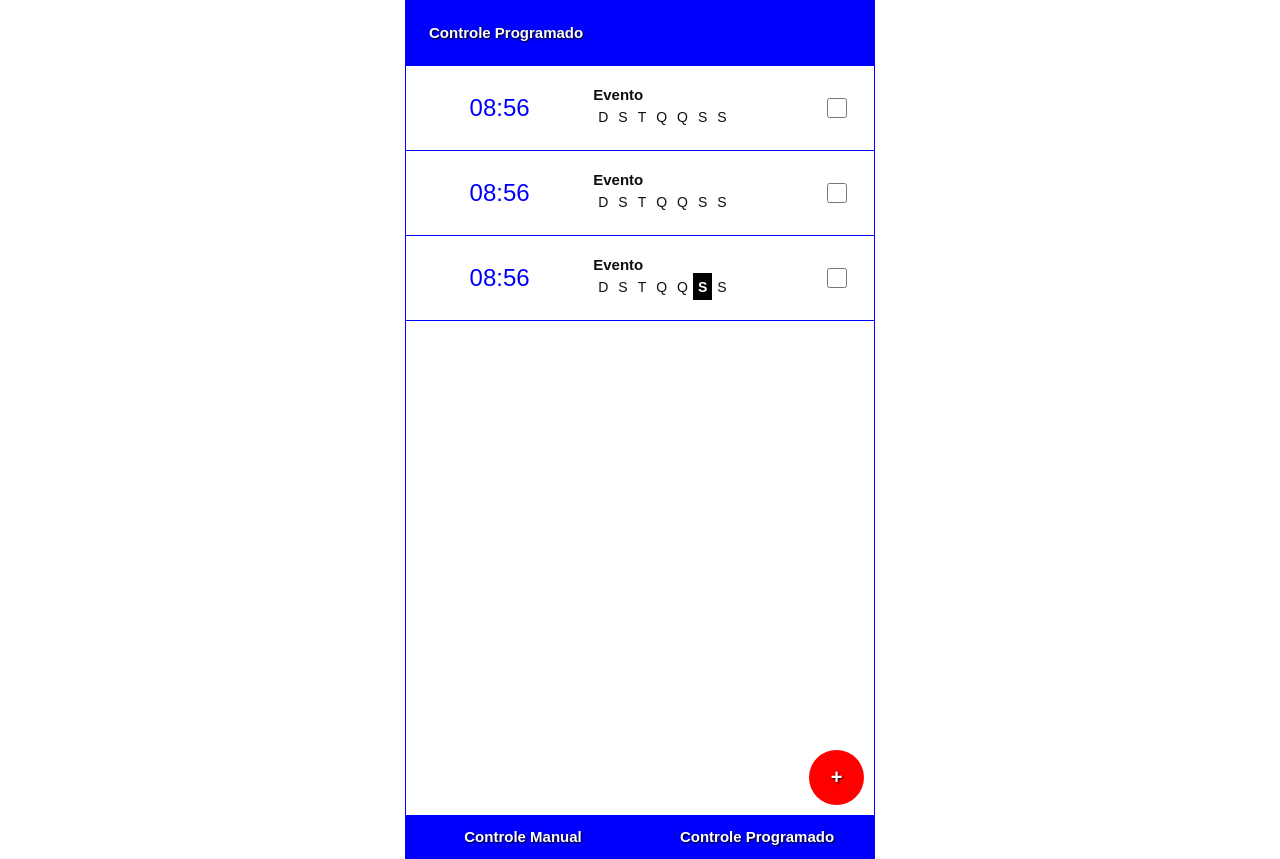
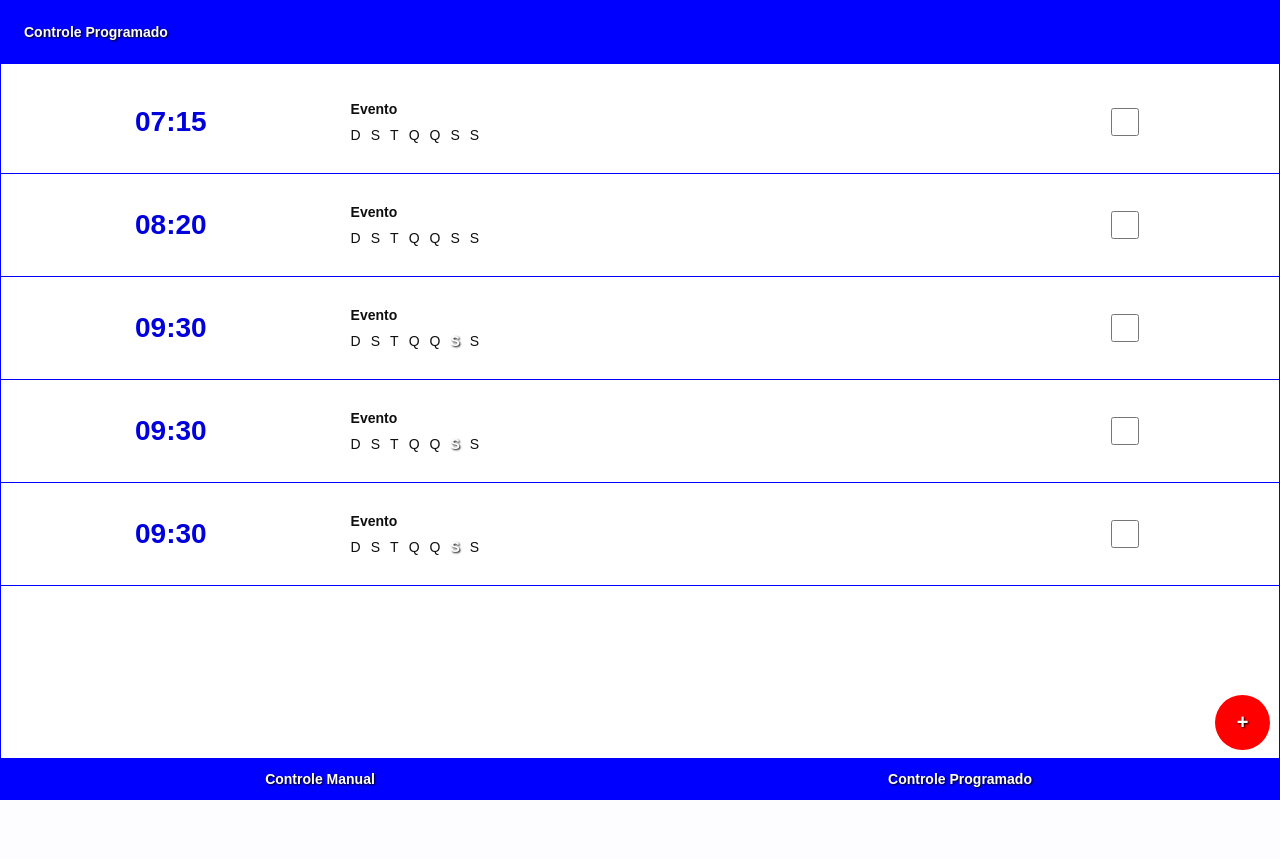
Before and after one commit to ricardoboing/TCC, a PHP site: page /listar_evento.html in a window 1280 px wide. After the commit the page ends 800 px from the top, so only its background shows below. Run offline with PHP 8.4, Linux system fonts and the light colour scheme.

Commit message:
Adaptacoes da interface para mobile; Alteracoes na animacao para apresentacao (blender).

```diff
--- a/Codigo/Web/css/style.css
+++ b/Codigo/Web/css/style.css
@@ -4,24 +4,34 @@
 	list-style-type: none;
 	text-decoration: none;
 	color: rgb(15,15,15);
-	font-family: Arial;
-	font-size: 15px;
+	font-family: sans-serif;
+	-webkit-box-sizing: border-box;
+	-moz-box-sizing: border-box;
+	box-sizing: border-box;
+	z-index: 1;
+	font-size: 14px;
+}
+html, body {
+	width: 100%;
+	height: 100%;
 }
 div.centralizado {
-	width: 470px;
+	width: 100%;
 	margin: auto;
-	padding: 0px 5px;
+	padding: 0px;
+	position: relative;
+	height: 100%;
+	min-height: 100%;
 }
 
 /* ----------- Button ----------- */
 button {
-	padding: 7px 14px;
+	padding: 5px 13px;
 	border-width: 1px;
 	border-style: solid;
 	border-radius: 3px;
 	cursor: pointer;
 	outline: none;
-	font-size: 14px;
 }
 button.green {
 	color: white;
@@ -63,15 +73,20 @@ input[type='number'] {
 input[type='number'],
 input[type='text'] {
 	height: 20px;
-	padding: 3px 5px;
-	border-width: 2px;
+	padding: 13px;
+	border: 1px rgb(180,180,180) solid;
 }
 input[type='file'],
 input[type='range'] {
-	width: 286px;
+	width: 41vw;
 }
 input[type='file']:disabled {
 	color: rgb(130, 130, 130);
+}
+input[type='checkbox'] {
+	width: 28px;
+	height: 28px;
+	cursor: pointer;
 }
 
 /* ----------- Input[range] ----------- */
@@ -133,10 +148,12 @@ input[type=range]:disabled::-moz-range-thumb {
 
 /* ----------- Header ----------- */
 header {
-	width: 468px;
+	width: 100%;
 	float: left;
 	background-color: blue;
 	border: 1px blue solid;
+	position: fixed;
+	z-index: 100;
 }
 header span {
 	color: white;
@@ -146,34 +163,20 @@ header span {
 	text-shadow: 1px 1px 2px black;
 }
 
-/* ----------- Section ----------- */
-section {
-	width: 422px;
-	float: left;
-	padding: 0px 23px;
-	margin-top: 20px;
-}
-section input {
-	float: left;
-}
-section input[type='file'] {
-	height: 25px;
-	padding-top: 2px;
-}
-section.menu {
+/* ----------- Footer ----------- */
+footer {
 	width: 100%;
 	float: none;
 	padding-left: 0px;
 	padding-right: 0px;
-	margin-top: 15px;
-	position: absolute;
+	position: fixed;
 	bottom: 0;
 }
-section.menu ul {
+footer ul {
 	width: 100%;
 	float: left;
 }
-section.menu input[type='button'] {
+footer input[type='button'] {
 	width: 55px;
 	height: 55px;
 	float: right;
@@ -187,8 +190,11 @@ section.menu input[type='button'] {
 	color: white;
 	text-shadow: 1px 1px 2px black;
 	cursor: pointer;
+	position: absolute;
+	right: 0;
+	bottom: 40px;
 }
-section.menu a {
+footer a {
 	width: 50%;
 	padding: 13px 0px;
 	float: left;
@@ -198,7 +204,7 @@ section.menu a {
 	background-color: blue;
 	text-shadow: 1px 1px 2px black;
 }
-section.menu button {
+footer button {
 	width: 50%;
 	padding: 13px 0px;
 	float: left;
@@ -209,27 +215,43 @@ section.menu button {
 	border-width: 0px;
 	border-radius: 0px;
 	margin: 0px;
-	font-size: 15px;
 	text-shadow: 1px 1px 2px black;
 }
-section.menu button:hover {
+footer button:hover {
 	background-color: blue;
 	background-image: none;
 }
 
+/* ----------- Section ----------- */
+section {
+	width: 100%;
+	float: left;
+	padding: 0px 23px;
+	margin-top: 20px;
+}
+section input {
+	float: left;
+}
+section input[type='file'] {
+	height: 25vh;
+	padding-top: 2px;
+}
+
 /* ----------- Main ----------- */
 main {
-	width: 468px;
-	min-height: 732px;
-	padding-bottom: 60px;
+	width: 100%;
+	min-height: 100%;
+	padding-bottom: 70px;
 	float: left;
 	border: 1px blue solid;
 	position: relative;
+	padding-top: 70px;
 }
 main div {
 	width: 100%;
 	float: left;
 	margin-top: 15px;
+	display: table;
 }
 main div.titulo {
 	width: 100%;
@@ -239,7 +261,7 @@ main div.titulo {
 	padding-bottom: 5px;
 }
 main label {
-	width: 130px;
+	width: 100vw;
 	height: 27px;
 	display: table-cell;
 	vertical-align: middle;
@@ -248,17 +270,54 @@ main span.disabled {
 	color: rgb(130, 130, 130);
 }
 main button {
-	width: 91px;
 	float: left;
-	margin-right: 5px;
+	margin-left: 2vw;
 }
 main section div div {
-	width: auto;
-	display: table;
+	width: 42vw;
 	margin: 0px;
 }
 
+/* ----------- Main.Index ----------- */
+main.index section div div {
+	width: 55vw;
+	margin: 0px;
+	float: right;
+}
+main.index section button,
+main.index section input {
+	float: right;
+}
+main.index section.carrinho button div.desenho_triangulo_direita {
+	width: 0px;
+	height: 0px;
+	border-left: 4vw white solid;
+	border-top: 2vw transparent solid;
+	border-bottom: 2vw transparent solid;
+	margin: 1vw;
+}
+main.index section.carrinho button div.desenho_triangulo_esquerda {
+	width: 0px;
+	height: 0px;
+	border-right: 4vw white solid;
+	border-top: 2vw transparent solid;
+	border-bottom: 2vw transparent solid;
+	margin: 1vw;
+}
+main.index section.carrinho button div.desenho_quadrado {
+	width: 4vw;
+	height: 4vw;
+	background-color: white;
+	margin: 1vw;
+}
+main.index section.som button {
+	max-width:
+}
+
 /* ----------- Main.Listar_Evento ----------- */
+main.listar_evento {
+	padding-bottom: 40px;
+}
 main.listar_evento section {
 	width: 100%;
 	padding: 0px;
@@ -269,19 +328,17 @@ main.listar_evento section table {
 	border-collapse: collapse;
 }
 main.listar_evento section td {
-	padding: 20px 0px;
+	padding: 30px 10px;
 	border-bottom: 1px blue solid;
 }
 main.listar_evento section td.horario {
-	width: 40%;
 	text-align: center;
 }
 main.listar_evento section td.horario span {
-	color: rgb(0,0,250);
-	font-size: 24px;
-}
-main.listar_evento section td.nome {
-	width: 50%;
+	color: rgb(0,0,220);
+	font-size: 28px;
+	font-family: sans-serif;
+	font-weight: bold;
 }
 main.listar_evento section td.nome a {
 	font-weight: bold;
@@ -299,38 +356,39 @@ main.listar_evento section td.nome ul {
 main.listar_evento section td.nome ul li {
 	width: auto;
 	float: left;
-	padding: 5px 5px;
+	margin-top: 10px;
+	margin-right: 10px;
 }
 main.listar_evento section td.nome li span {
 	font-weight: normal;
-	font-size: 14px;
-}
-main.listar_evento section td.nome li.bold {
-	background-color: black;
 }
 main.listar_evento section td.nome li.bold span {
 	color: white;
 	font-weight: bold;
-}
-main.listar_evento section td.status {
-	width: 10%;
+	text-shadow: 1px 1px 2px black;
 }
 main.listar_evento section td.status input {
 	position: relative;
 	margin: auto;
-	width: 20px;
-	height: 20px;
-	cursor: pointer;
 }
 
 /* ----------- Main.Evento ----------- */
 main.evento section input[type='number'] {
+	width: 17vw;
 	vertical-align: bottom;
 	margin-right: 10px;
 }
 main.evento section.evento input[type='number'] {
 	vertical-align: middle;
 	margin-right: 0px;
+}
+main.evento section.evento input[type='text'] {
+	width: 41vw;
+}
+main.evento section.evento ul label {
+	width: 30vw;
+	height: 37px;
+	float: left;
 }
 main.evento section.evento ul {
 	width: 100%;
@@ -339,21 +397,29 @@ main.evento section.evento ul {
 main.evento section.evento li {
 	width: 100%;
 	float: left;
+	margin: 5px 0px;
+}
+main.evento section.evento input {
+	float: right;
+}
+main.evento section div.hora div {
+	float: right;
+}
+main.evento section div.hora div div {
+	width: auto;
 }
 main.evento section div.hora span {
-	width: 25px;
+	width: 7vw;
 	text-align: center;
+	vertical-align: middle;
 }
 main.evento section div.tempo span,
 main.evento section div.distancia span {
 	margin-left: 10px;
 }
 main.evento section div div span {
+	height: 28px;
 	float: none;
 	display: table-cell;
-	vertical-align: middle;
+	vertical-align: bottom;
 }
-main.evento section div div span,
-main.evento section input[type='checkbox'] {
-	height: 27px;
-}
--- a/Codigo/Web/listar_evento.html
+++ b/Codigo/Web/listar_evento.html
@@ -3,6 +3,8 @@
 <head>
 	<title>Sistema Fog - Listar Eventos</title>
 	<link rel="stylesheet" type="text/css" href="css/style.css">
+	<meta name="viewport" content="width=device-width, height=device-height minimum-scale=1, maximum-scale=1"">
+	<meta charset="utf-8"/>
 </head>
 <body>
 	<div class="centralizado">
@@ -14,7 +16,7 @@
 				<table>
 					<tr>
 						<td class="horario">
-							<span>08:56</span>
+							<span>07:15</span>
 						</td>
 						<td class="nome">
 							<a href="evento.html">Evento</a>
@@ -48,7 +50,7 @@
 					</tr>
 					<tr>
 						<td class="horario">
-							<span>08:56</span>
+							<span>08:20</span>
 						</td>
 						<td class="nome">
 							<a href="evento.html">Evento</a>
@@ -82,7 +84,75 @@
 					</tr>
 					<tr>
 						<td class="horario">
-							<span>08:56</span>
+							<span>09:30</span>
+						</td>
+						<td class="nome">
+							<a href="evento.html">Evento</a>
+							<ul>
+								<li>
+									<span>D</span>
+								</li>
+								<li>
+									<span>S</span>
+								</li>
+								<li>
+									<span>T</span>
+								</li>
+								<li>
+									<span>Q</span>
+								</li>
+								<li>
+									<span>Q</span>
+								</li>
+								<li class="bold">
+									<span>S</span>
+								</li>
+								<li>
+									<span>S</span>
+								</li>
+							</ul>
+						</td>
+						<td class="status">
+							<input type="checkbox">
+						</td>
+					</tr>
+					<tr>
+						<td class="horario">
+							<span>09:30</span>
+						</td>
+						<td class="nome">
+							<a href="evento.html">Evento</a>
+							<ul>
+								<li>
+									<span>D</span>
+								</li>
+								<li>
+									<span>S</span>
+								</li>
+								<li>
+									<span>T</span>
+								</li>
+								<li>
+									<span>Q</span>
+								</li>
+								<li>
+									<span>Q</span>
+								</li>
+								<li class="bold">
+									<span>S</span>
+								</li>
+								<li>
+									<span>S</span>
+								</li>
+							</ul>
+						</td>
+						<td class="status">
+							<input type="checkbox">
+						</td>
+					</tr>
+					<tr>
+						<td class="horario">
+							<span>09:30</span>
 						</td>
 						<td class="nome">
 							<a href="evento.html">Evento</a>
@@ -116,7 +186,8 @@
 					</tr>
 				</table>
 			</section>
-			<section class="menu">
+		</main>
+		<footer>
 			<input type="button" value="+">
 			<ul>
 				<li>
@@ -126,8 +197,7 @@
 					<a href="javascript: void(0);">Controle Programado</a>
 				</li>
 			</ul>
-			</section>
-		</main>
+		</footer>
 	</div>
 </body>
 <script type="text/javascript" src="js/jquery-3.3.1.min.js"></script>
```
Also changed, not shown: Codigo/Web/evento.html (+15 -49 lines), Codigo/Web/index.html (+21 -23 lines), 2 other files. Lines whose indentation alone changed are shown as unchanged.
